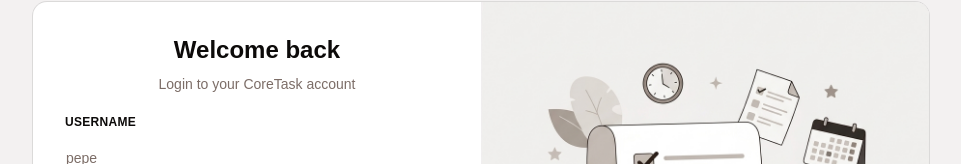
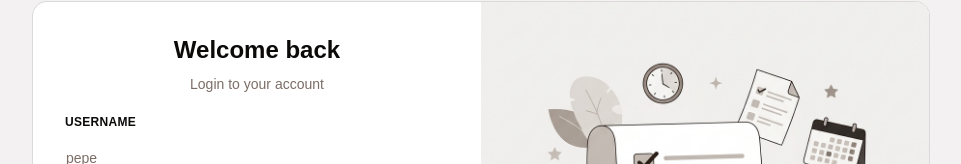
Before and after one commit to orifons/to-do_list_app, a React (Vite) app in the folder frontend/: page /sign-in in a window 1280 px wide. Shown: the part 135-299 px from the top of the page, without its empty margins (159-1120 px from the left). Built offline with nearby package versions, Linux system fonts and the light colour scheme.

Commit message:
feat: update login message to include site name from environment variable

```diff
--- a/frontend/src/features/auth/components/SignIn-Form.tsx
+++ b/frontend/src/features/auth/components/SignIn-Form.tsx
@@ -25,7 +25,7 @@ export function LoginForm({
               <div className="flex flex-col items-center gap-2 text-center">
                 <h1 className="text-2xl font-bold">Welcome back</h1>
                 <p className="text-balance text-muted-foreground">
-                  Login to your CoreTask account
+                  Login to your {import.meta.env.VITE_SITE_NAME} account
                 </p>
               </div>
               <Field>
```
